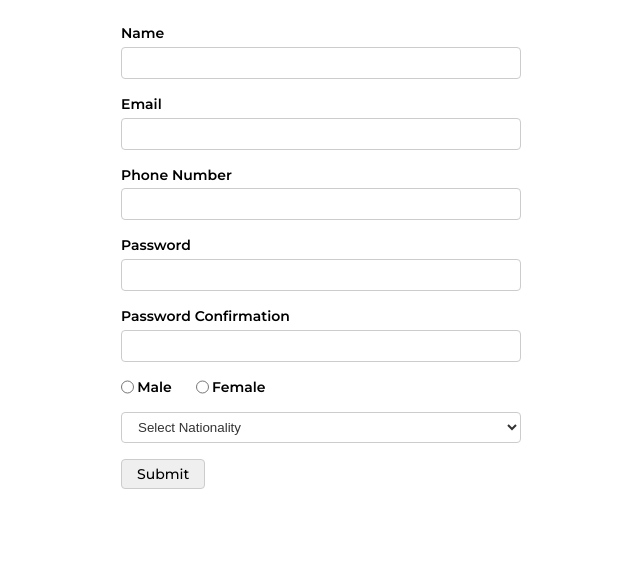
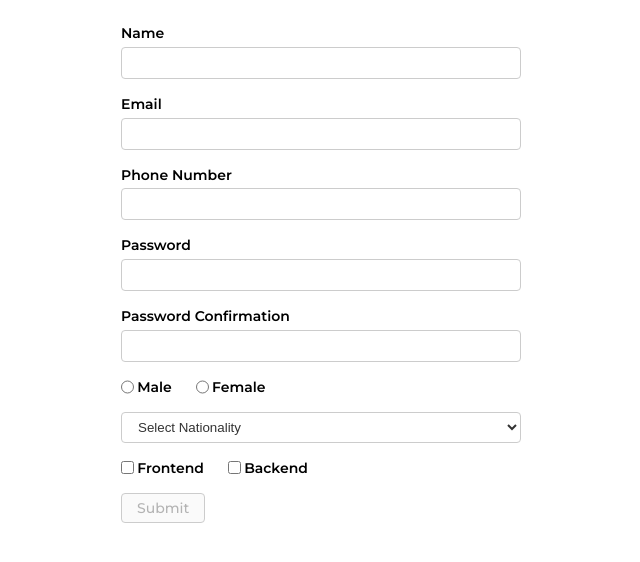
Before and after one commit to Am1rreza/Formik, a React (Create React App) app: page / in a window 1280 px wide. Shown: the top 562 px of the page, without its empty margins (319-959 px from the left). Built offline with nearby package versions, Linux system fonts and the light colour scheme.

Commit message:
CkeckBox component added

```diff
--- a/src/App.css
+++ b/src/App.css
@@ -73,3 +73,21 @@ button {
 .formControl select {
   cursor: pointer;
 }
+
+.checkBox {
+  display: flex;
+  gap: 0 1.5rem;
+}
+
+.checkBox label,
+.checkBox input {
+  cursor: pointer;
+  margin: 0;
+}
+
+.checkBox div {
+  cursor: pointer;
+  display: flex;
+  align-items: center;
+  gap: 0 0.2rem;
+}
--- a/src/components/SignUpForm.jsx
+++ b/src/components/SignUpForm.jsx
@@ -1,8 +1,18 @@
 import { useFormik } from "formik";
 import * as Yup from "yup";
+import CheckBox from "./common/CheckBox";
 import Input from "./common/Input";
 import RadioInput from "./common/RadioInput";
 import SelectComponent from "./common/SelectComponent";
+
+const onSubmit = (values) => {
+  console.log(values);
+};
+
+const checkBoxOptions = [
+  { label: "Frontend", value: "frontend" },
+  { label: "Backend", value: "backend" },
+];
 
 const selectOptions = [
   { label: "Select Nationality", value: "" },
@@ -24,10 +34,7 @@ const initialValues = {
   passwordConfirm: "",
   gender: "",
   nationality: "",
-};
-
-const onSubmit = (values) => {
-  console.log(values);
+  interests: [],
 };
 
 const validationSchema = Yup.object({
@@ -52,6 +59,9 @@ const validationSchema = Yup.object({
     .oneOf([Yup.ref("password"), null], "Passwords must match"),
   gender: Yup.string().required("Gender is Required"),
   nationality: Yup.string().required("Nationality is Required"),
+  interests: Yup.array()
+    .min(1, "At least Select One Expertise")
+    .required("Selecting Checkbox is Required"),
 });
 
 const SignUpForm = () => {
@@ -158,10 +168,15 @@ const SignUpForm = () => {
           formik={formik}
           selectOptions={selectOptions}
         />
+        <CheckBox
+          name="interests"
+          formik={formik}
+          checkBoxOptions={checkBoxOptions}
+        />
         <button
           className={!formik.isValid ? "forbidden" : ""}
           type="submit"
-          // disabled={!formik.isValid}
+          disabled={!formik.isValid}
         >
           Submit
         </button>
--- /dev/null
+++ b/src/components/common/CheckBox.jsx
@@ -0,0 +1,26 @@
+const CheckBox = ({ checkBoxOptions, name, formik }) => {
+  return (
+    <div className="formControl checkBox">
+      {checkBoxOptions.map((item) => {
+        return (
+          <div key={item.value}>
+            <input
+              type="checkbox"
+              id={item.value}
+              name={name}
+              value={item.value}
+              checked={formik.values[name].includes(item.value)}
+              onChange={formik.handleChange}
+            />
+            <label htmlFor={item.value}>{item.label}</label>
+          </div>
+        );
+      })}
+      {formik.errors[name] && formik.touched[name] && (
+        <div className="error">{formik.errors[name]}</div>
+      )}
+    </div>
+  );
+};
+
+export default CheckBox;
--- a/src/components/common/RadioInput.jsx
+++ b/src/components/common/RadioInput.jsx
@@ -13,7 +13,7 @@ const RadioInput = ({ name, formik, radioOptions }) => {
                 value={item.value}
                 name={name}
                 onChange={formik.handleChange}
-                checked={formik.values.gender === item.value}
+                checked={formik.values[name] === item.value}
               />
               <label htmlFor={item.value}>{item.label}</label>
             </div>
```
